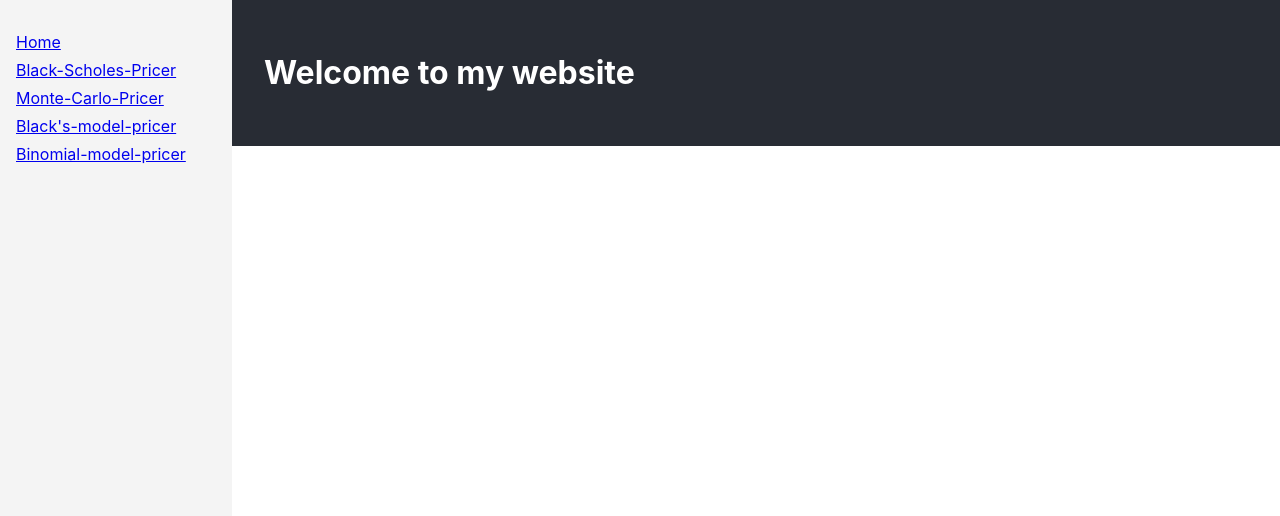
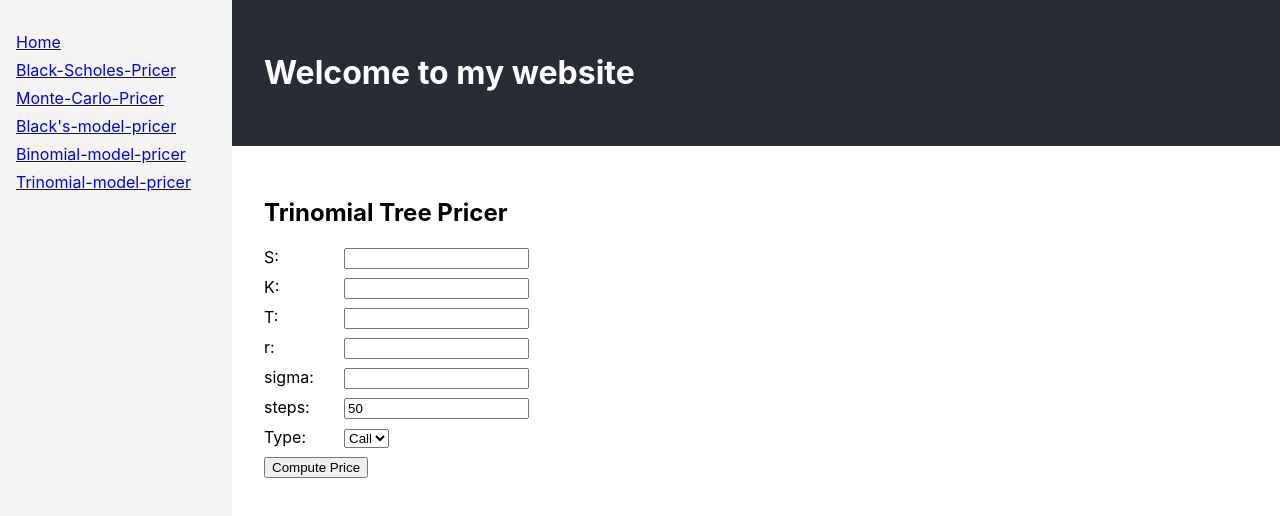
Before and after one commit to TanishkDeoghare/my-website, a React (Create React App) app: page /trinomial-pricer in a window 1280 px wide. Shown: the top 516 px of the page. Built offline with nearby package versions, Linux system fonts and the light colour scheme.

Commit message:
trinomial pricer

```diff
--- a/src/App.js
+++ b/src/App.js
@@ -6,6 +6,7 @@ import BlackScholesPricer from './pages/BlackScholesPricer';
 import MonteCarloPricer from './pages/MonteCarloPricer';
 import BlackModelPricer from './pages/BlackModelPricer';
 import BinomialPricer from './pages/BinomialPricer';
+import TrinomialPricer from './pages/TrinomialPricer';
 
 function App() {
   return (
@@ -22,6 +23,7 @@ function App() {
             <Route path='mc-pricer' element={<MonteCarloPricer/>} />
             <Route path='black-pricer' element={<BlackModelPricer/>}/>
             <Route path='binomial-pricer' element={<BinomialPricer/>}/>
+            <Route path='trinomial-pricer' element={<TrinomialPricer/>}/>
           </Routes>
         </div>
       </div>
--- a/src/components/Sidebar.js
+++ b/src/components/Sidebar.js
@@ -9,6 +9,7 @@ export default function Sidebar() {
                 <li><NavLink to="mc-pricer">Monte-Carlo-Pricer</NavLink></li>
                 <li><NavLink to="black-pricer">Black's-model-pricer</NavLink></li>
                 <li><NavLink to="binomial-pricer">Binomial-model-pricer</NavLink></li>
+                <li><NavLink to="trinomial-pricer">Trinomial-model-pricer</NavLink></li>
             </ul>
         </nav>
     );
--- /dev/null
+++ b/src/pages/TrinomialPricer.js
@@ -0,0 +1,61 @@
+import { useState } from 'react';
+
+export default function TrinomialPricer(){
+    const [inputs, setInputs] = useState({
+        S: '', K: '', T: '', r: '', sigma: '', steps: '50', optionType: 'call'
+    });
+    const [price, setPrice] = useState(null);
+
+    const handleChange = e =>
+        setInputs({ ...inputs, [e.target.name]: e.target.value});
+
+    const handleSubmit = async e => {
+        e.preventDefault();
+        const res = await fetch('http://localhost:5000/api/trinomial-price', {
+            method: 'POST',
+            headers: {'Content-Type':'application/json'},
+            body: JSON.stringify(inputs)
+        });
+
+        const {price} = await res.json();
+        setPrice(price);
+    };
+
+    return (
+        <div style={{padding: '2rem'}}>
+            <h2>Trinomial Tree Pricer</h2>
+            <form onSubmit={handleSubmit}>
+                {['S','K','T','r','sigma','steps'].map(name =>(
+                    <div key={name} style={{margin: '0.5rem 0'}}>
+                        <label style={{width: '80px', display: 'inline-block'}}>{name}: </label>
+                        <input
+                            type='number'
+                            step='any'
+                            name={name}
+                            value={inputs[name]}
+                            onChange={handleChange}
+                            required
+                        />
+                    </div>
+                ))}
+                <div style={{margin: '0.5rem 0'  }}>
+                    <label style={{width:'80px', display:'inline-block'}}>Type: </label>
+                    <select
+                        name='optionType'
+                        value={inputs.optionType}
+                        onChange={handleChange}
+                    >
+                        <option value='call'>Call</option>
+                        <option value='put'>Put</option>
+                    </select>
+                </div>
+                <button type='submit'>Compute Price</button>
+            </form>
+            {price != null && (
+                <p style={{marginTop: '1rem'}}>
+                    Option Price: <strong>{price.toFixed(4)}</strong>
+                </p>
+            )}
+        </div>
+    );
+}
```
Also changed, not shown: 1 other file (tests, documents, lock files or other folders).
